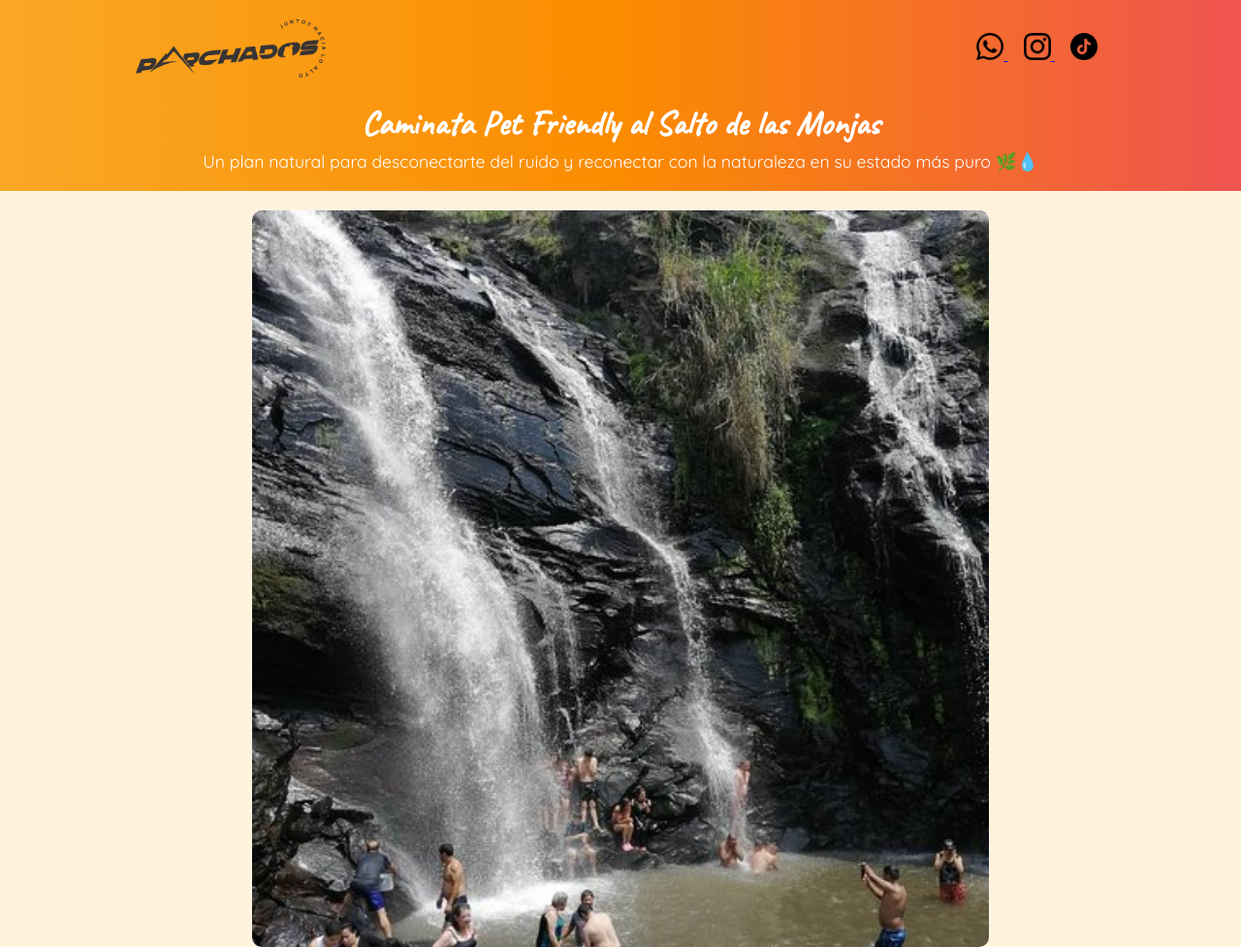
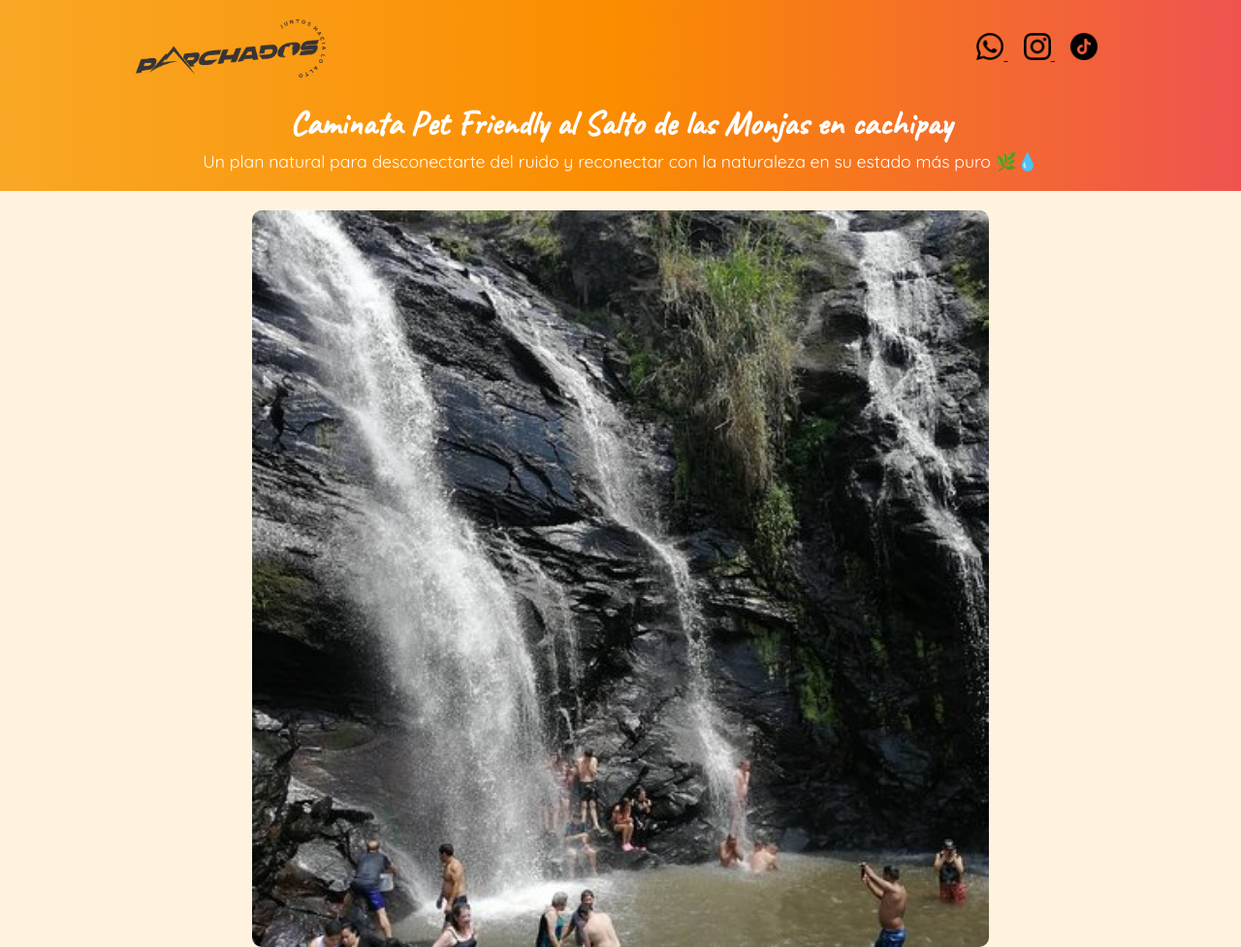
Before and after one commit to Parchadosbogota/parchados-web, a plain HTML site: page salto-monjas.html in a window 1280 px wide. Shown: the top 977 px of the page at 97% size. Drawn offline with Linux system fonts and the light colour scheme.

Commit message:
Update salto-monjas.html

```diff
--- a/salto-monjas.html
+++ b/salto-monjas.html
@@ -141,7 +141,7 @@
       </div>
     </div>
     <div class="intro">
-      <h1>Caminata Pet Friendly al Salto de las Monjas</h1>
+      <h1>Caminata Pet Friendly al Salto de las Monjas en cachipay</h1>
       <p>Un plan natural para desconectarte del ruido y reconectar con la naturaleza en su estado más puro 🌿💧</p>
     </div>
   </header>
```
